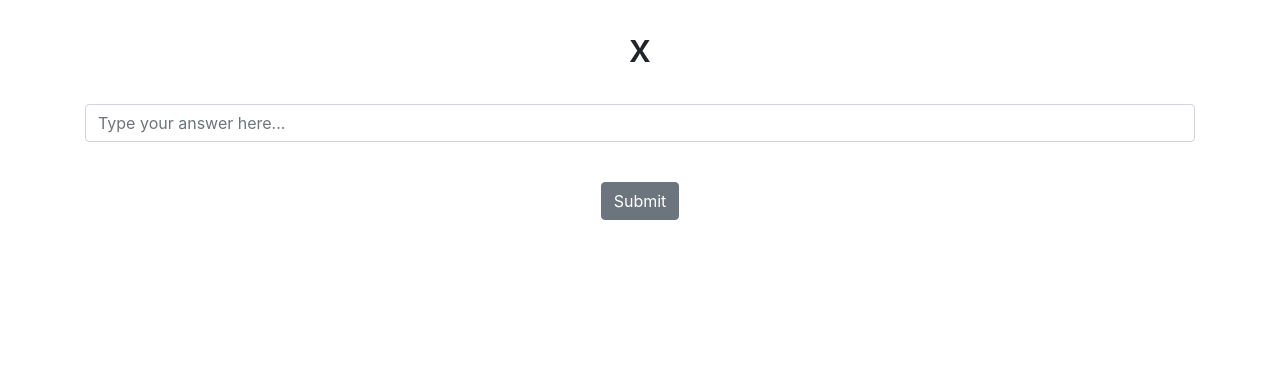
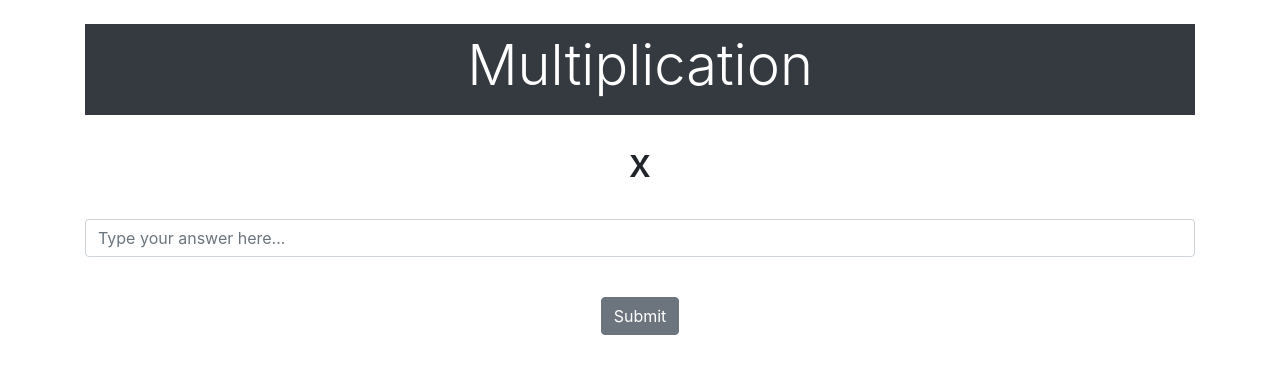
Before and after one commit to inhumanxd/flashcards, a Django app: template flashcard/website/templates/multiply.html in a window 1280 px wide. Shown: the part 56-430 px from the top of the page. Run offline with Django 3.2, Linux system fonts and the light colour scheme; the template is opened without the code that fills it, so the values that code supplies are empty; some libraries are stand-ins or nearby versions.

Commit message:
Changed ui a little.

```diff
--- a/flashcard/website/templates/add.html
+++ b/flashcard/website/templates/add.html
@@ -10,6 +10,12 @@
             </button>
         </div>
         {% endif %}
+        <span class="d-block p-2 bg-dark text-white">
+            <center>
+                <h1 class="display-4">Addition</h1>
+            </center>
+        </span>
+        <br>
         <h1>{{ num1 }} + {{ num2 }}</h1>
         <br>
         <form action="{% url 'add' %}" method="POST">
--- a/flashcard/website/templates/divide.html
+++ b/flashcard/website/templates/divide.html
@@ -10,6 +10,12 @@
             </button>
         </div>
         {% endif %}
+        <span class="d-block p-2 bg-dark text-white">
+            <center>
+                <h1 class="display-4">Division</h1>
+            </center>
+        </span>
+        <br>
         <h1>{{ num1 }} / {{ num2 }}</h1>
         <br>
         <form action="{% url 'divide' %}" method="POST">
--- a/flashcard/website/templates/multiply.html
+++ b/flashcard/website/templates/multiply.html
@@ -10,6 +10,11 @@
             </button>
         </div>
         {% endif %}
+        <span class="d-block p-2 bg-dark text-white">
+            <center>
+                <h1 class="display-4">Multiplication</h1>
+            </center>
+        </span><br>
         <h1>{{ num1 }} x {{ num2 }}</h1>
         <br>
         <form action="{% url 'multiply' %}" method="POST">
--- a/flashcard/website/templates/subtract.html
+++ b/flashcard/website/templates/subtract.html
@@ -10,6 +10,11 @@
             </button>
         </div>
         {% endif %}
+        <span class="d-block p-2 bg-dark text-white">
+            <center>
+                <h1 class="display-4">Subtraction</h1>
+            </center>
+        </span><br>
         <h1>{{ num1 }} - {{ num2 }}</h1>
         <br>
         <form action="{% url 'subtract' %}" method="POST">
```
